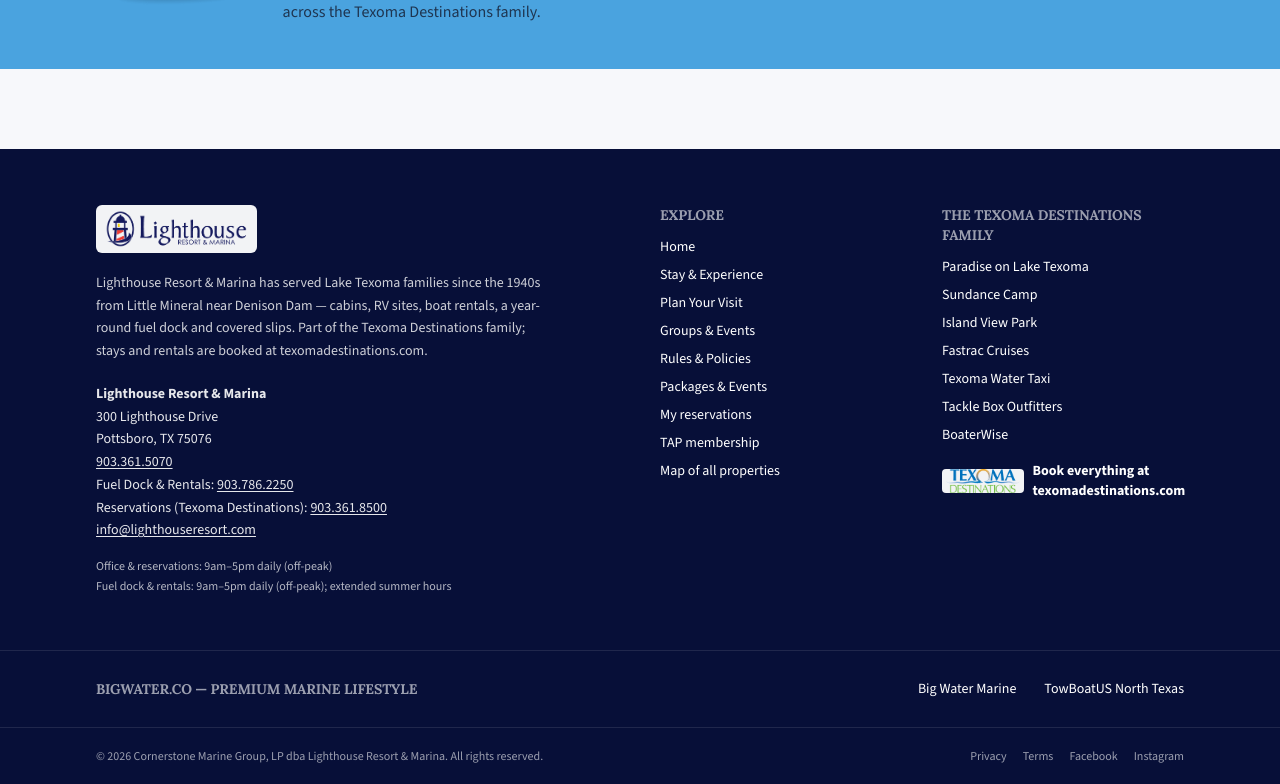
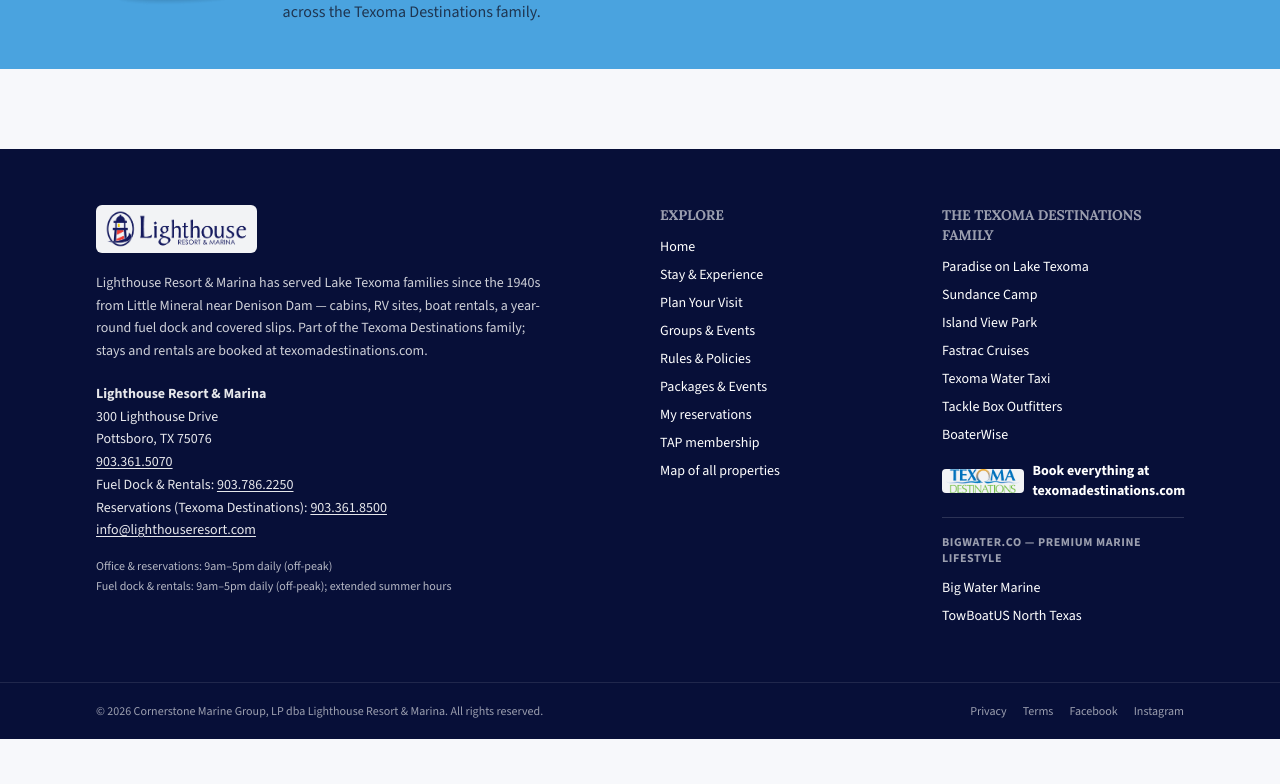
Before and after one commit to mptucker/td-multi, a Next.js app: page /sites/lighthouse in a window 1280 px wide. Shown: the part 4245-5029 px from the top of the page. After the commit the page ends 4984 px from the top, so only its background shows below. Built offline with nearby package versions, Linux system fonts and the light colour scheme; no server answers; the database is empty.

Commit message:
Nest BigWater links under TD family footer

```diff
--- a/src/components/Footer.tsx
+++ b/src/components/Footer.tsx
@@ -87,19 +87,17 @@
                 Book everything at texomadestinations.com
               </a>
             </li>
+            <li className="mt-4 border-t border-white/15 pt-4">
+              <h4 className="text-xs font-bold uppercase tracking-wider text-white/60">
+                <a href="https://bigwater.co/" className="hover:text-white hover:underline">BigWater.co — Premium Marine Lifestyle</a>
+              </h4>
+              <ul className="mt-3 space-y-2">
+                <li><a href="https://bigwatermarine.com/" className="hover:underline">Big Water Marine</a></li>
+                <li><a href="https://towboatusntx.com/" className="hover:underline">TowBoatUS North Texas</a></li>
+              </ul>
+            </li>
           </ul>
         </div>
-      </div>
-      <div className="border-t border-white/10">
-        <nav className="container grid gap-4 py-7 md:grid-cols-[minmax(0,1.2fr)_minmax(0,1fr)] md:items-center" aria-label="BigWater.co marine brands">
-          <h3 className="text-sm font-bold uppercase tracking-widest text-white/60">
-            <a href="https://bigwater.co/" className="hover:text-white hover:underline">BigWater.co — Premium Marine Lifestyle</a>
-          </h3>
-          <ul className="flex flex-wrap gap-x-7 gap-y-2 text-sm md:justify-end">
-            <li><a href="https://bigwatermarine.com/" className="hover:underline">Big Water Marine</a></li>
-            <li><a href="https://towboatusntx.com/" className="hover:underline">TowBoatUS North Texas</a></li>
-          </ul>
-        </nav>
       </div>
       <div className="border-t border-white/10">
         <div className="container flex flex-wrap items-center justify-between gap-3 py-5 text-xs text-white/60">
```
